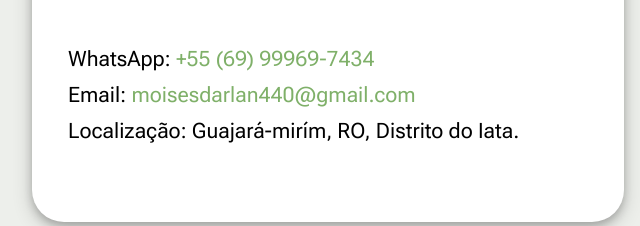
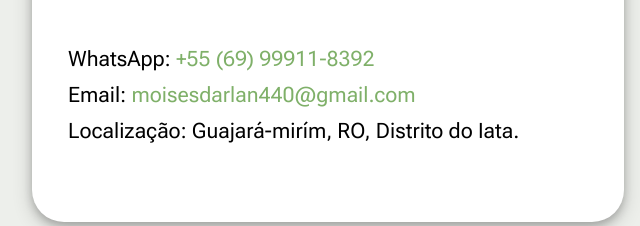
Before and after one commit to MOISES-DARLAN/meu-site, a plain HTML site: page index.html in a window 1280 px wide. Shown: the part 5650-5876 px from the top of the page, 0-640 px from the left. Drawn offline with Linux system fonts and the light colour scheme; files whose address does not match are found by name.

Commit message:
Update index.html

```diff
--- a/index.html
+++ b/index.html
@@ -343,7 +343,7 @@
                             <strong>Contate-me</strong><strong><br></strong>
                         </h5>
                         <ul class="list mbr-fonts-style display-7">
-                            <li class="mbr-text item-wrap"><br></li><li class="mbr-text item-wrap">WhatsApp: <a href="https://wa.me/5569999118392" class="text-primary">+55 (69) 99969-7434</a>
+                            <li class="mbr-text item-wrap"><br></li><li class="mbr-text item-wrap">WhatsApp: <a href="https://wa.me/5569999118392" class="text-primary">+55 (69) 99911-8392</a>
 </li><li class="mbr-text item-wrap">Email: <a href="mailto:moisesdarlan440@gmail.com" class="text-primary">moisesdarlan440@gmail.com</a>
 </li><li class="mbr-text item-wrap">Localização: Guajará-mirím, RO, Distrito do Iata.</li>
                             <li class="mbr-text item-wrap"><br></li>
```
